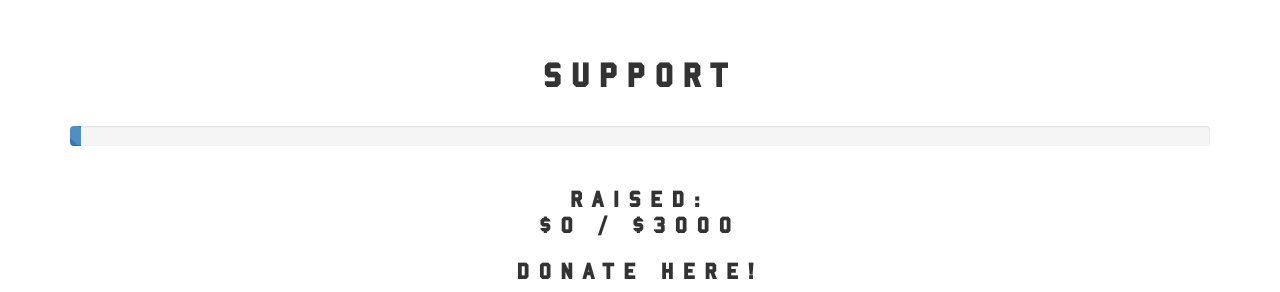
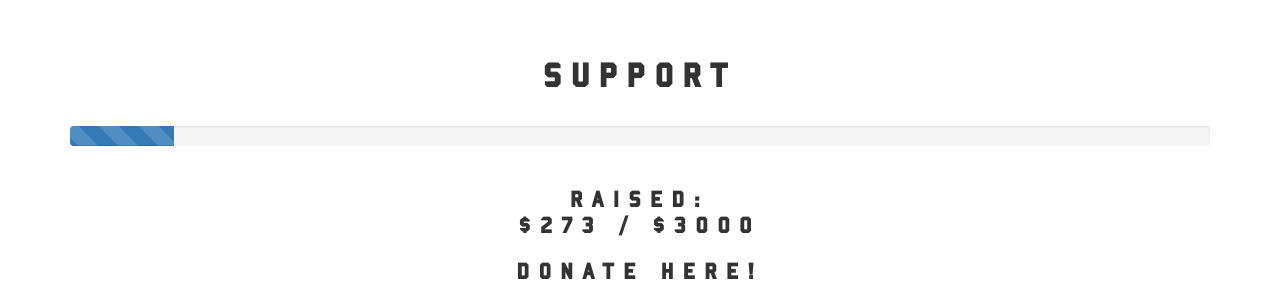
Before and after one commit to ggellimac/ATLFSADTJ, a website: page index.html in a window 1280 px wide. Shown: the part 3380-3672 px from the top of the page. Drawn offline with nearby package versions, Linux system fonts and the light colour scheme; files that its build step writes are made by us from their sources.

Commit message:
update progress bar

```diff
--- a/index.html
+++ b/index.html
@@ -206,17 +206,17 @@
             </div>
 
             <!--update-->
-            <!--LAST UPDATE: 5/19/17-->
+            <!--LAST UPDATE: 8/26/18-->
             <div class="progress">
-                <div class="progress-bar progress-bar-striped active" role="progressbar" aria-valuenow="0" aria-valuemin="0" aria-valuemax="100" style="width:1%">
+                <div class="progress-bar progress-bar-striped active" role="progressbar" aria-valuenow="0" aria-valuemin="0" aria-valuemax="100" style="width:9.1%">
                 </div>
             </div>
 
             <!--update DAILY-->
-            <!--LAST UPDATE: 7/17/18-->
+            <!--LAST UPDATE: 8/26/18-->
             <div class="row">
              <center>
-                    <h3 class="goal" style=font>Raised:<br>$0 / $3000</h3>
+                    <h3 class="goal" style=font>Raised:<br>$273 / $3000</h3>
 
 
 
```
